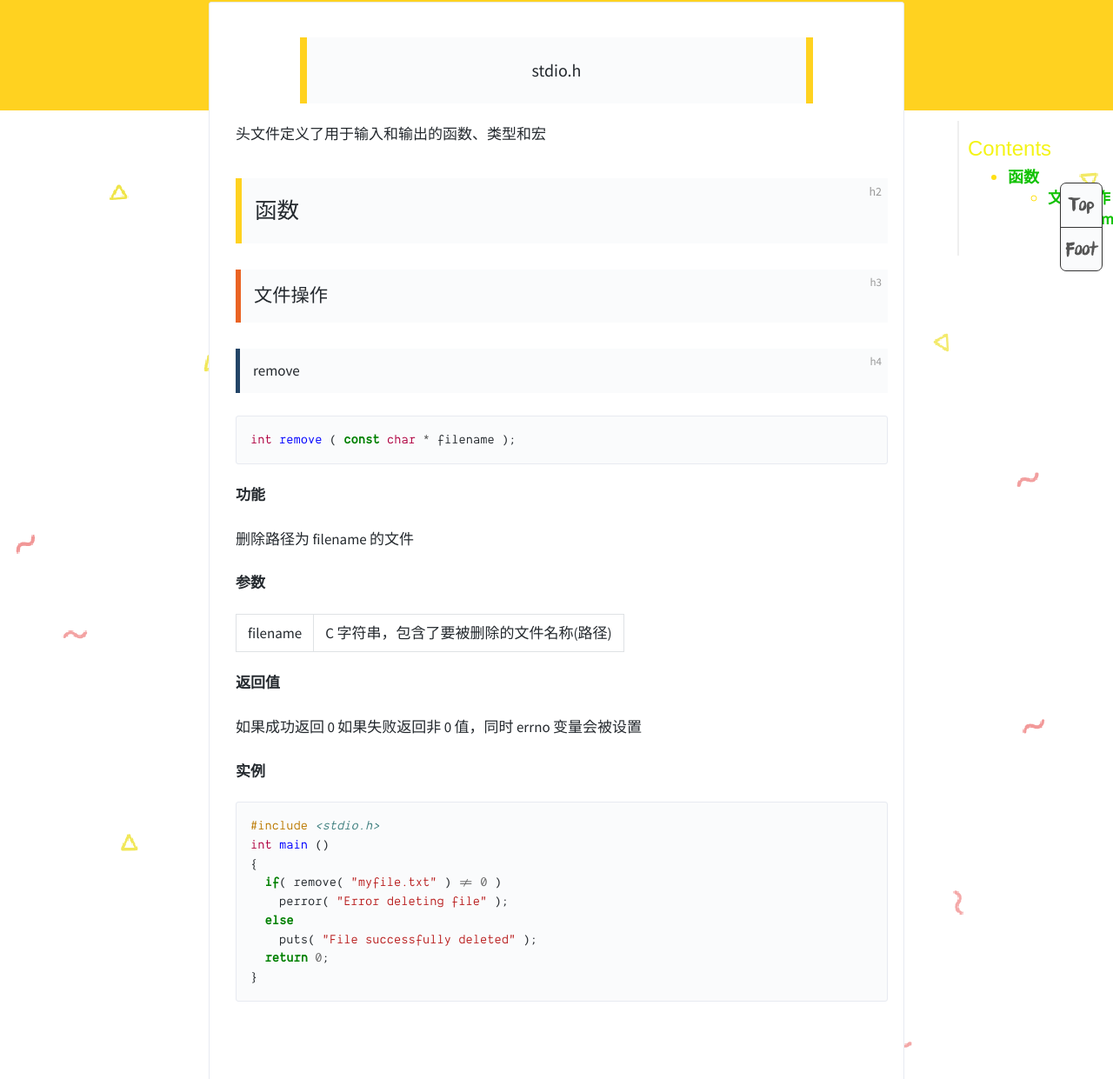
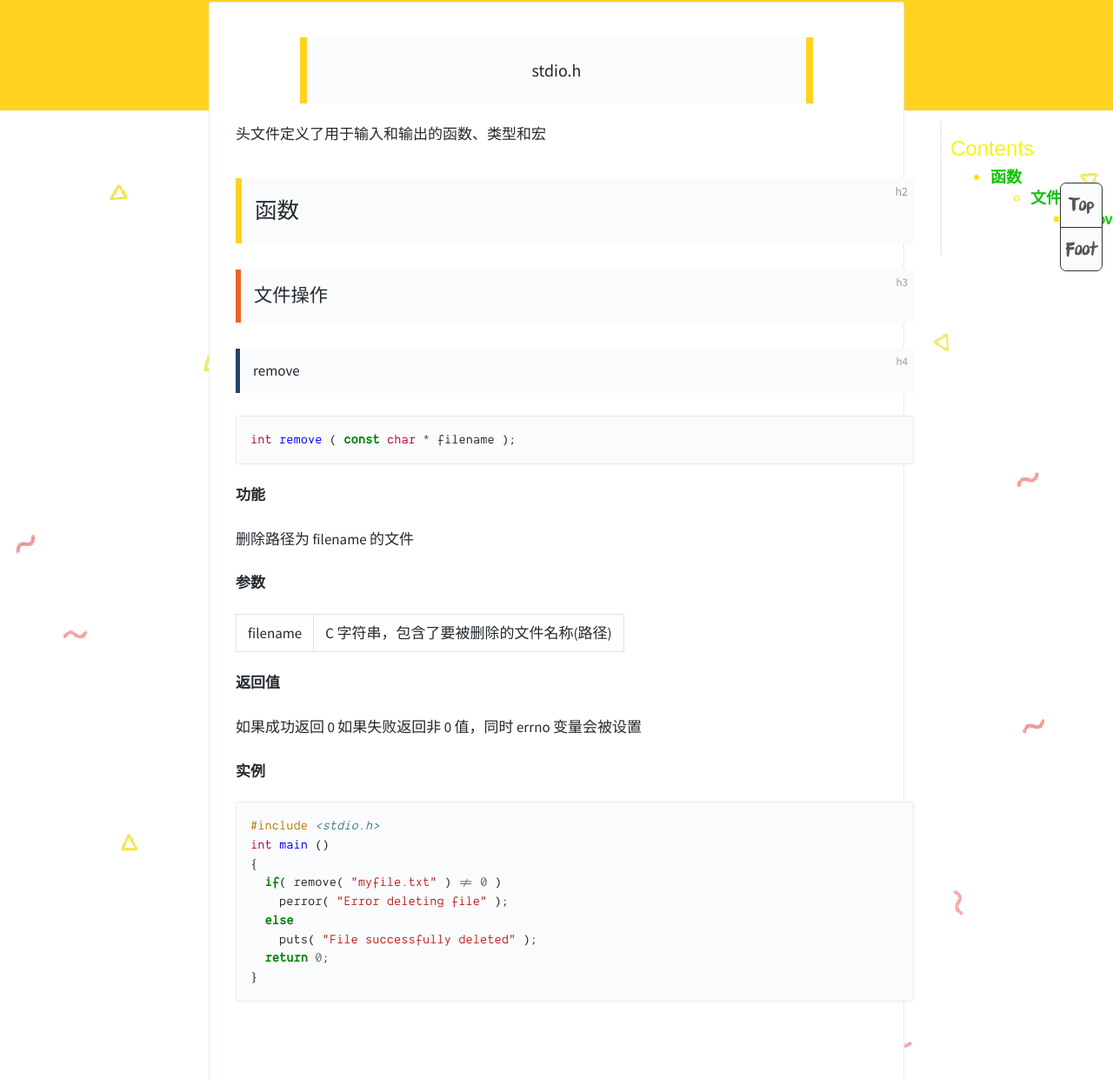
Before and after one commit to westqzy/westqzy.github.io11, a Jekyll site: the page built from _posts/2023-02-04-CL0.md, in a window 1280 px wide. Shown: the part 498-1739 px from the top of the page at 87% size. Built offline with Jekyll 4.4.1, drawn with Linux system fonts in a browser that asks for light colours.

Commit message:
Update style.css

```diff
--- a/assets/css/style.css
+++ b/assets/css/style.css
@@ -1117,13 +1117,13 @@ a{
 
 
 .container {
-  width: 1130px;
+  width: 1110px;
   margin: 0 auto;
   display: flex;
   flex-direction: row;
 }
 .container .contents {
-  width: 750px;
+  width: 780px;
 }
 .container .table-of-contents {
   padding: 10px;
@@ -1134,7 +1134,7 @@ a{
   top: 80px;
   margin-bottom: 80px;
   height: fit-content;
-  margin-left: 80px;
+  margin-left: 30px;
 }
 .container .table-of-contents aa {
   font-family: fantasy;
@@ -1156,7 +1156,7 @@ a{
   text-decoration: underline;
 }
 
-@media screen and (max-width: 1130px) {
+@media screen and (max-width: 1110px) {
   .post-content .container {
     width: 100%;
   }
```
